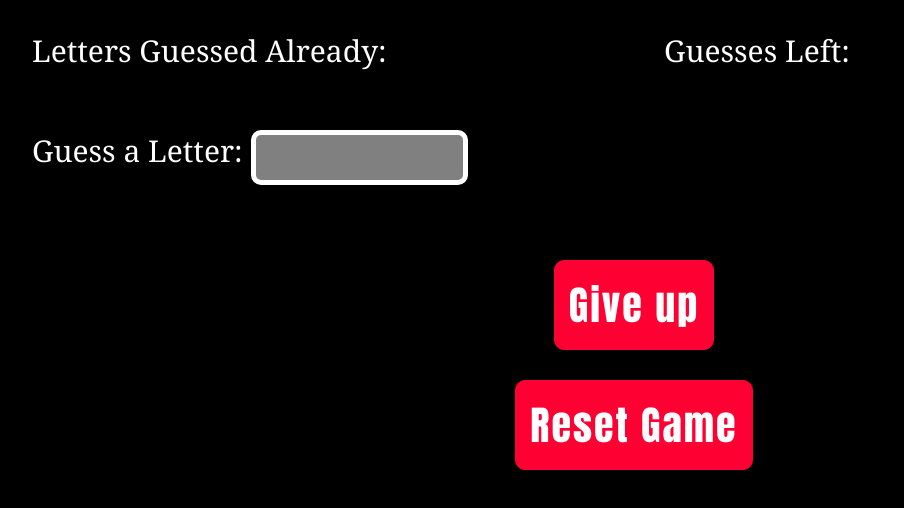
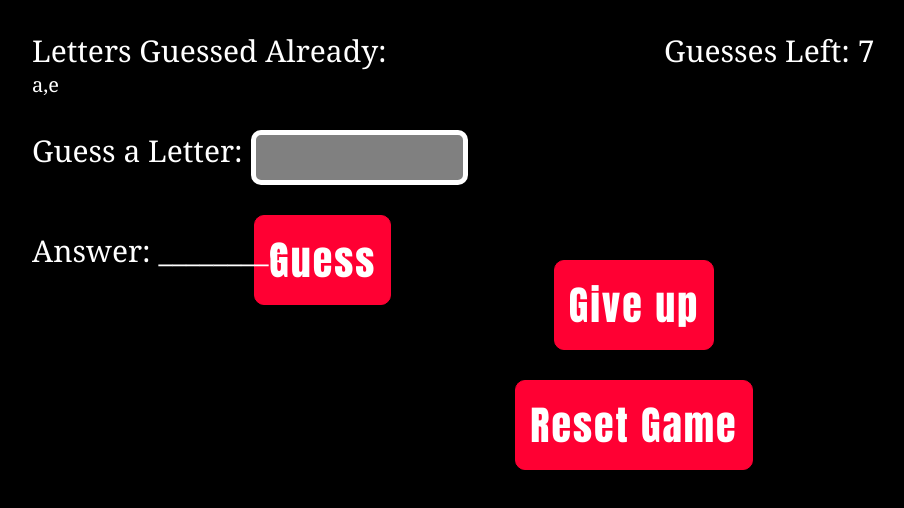
Before and after one commit to kevonc/Hangman-with-Javascript, a plain HTML site: page index.html in a window 1280 px wide. Shown: the top 508 px of the page, without its empty margins (6-910 px from the left). Drawn offline with Linux system fonts and the light colour scheme.

Commit message:
Implemented event handler

```diff
--- a/index.html
+++ b/index.html
@@ -20,6 +20,10 @@
       <div id="guessBox">
         Guess a Letter:
         <input id="letterField" type="text" />
+        <input id="guessButton" class="button" type="submit" value="Guess"/>
+      </div>
+      <div id="answerArea">
+        <span id="revealAnswer"></span>
       </div>
     </div>
   </div>
--- a/js/game.js
+++ b/js/game.js
@@ -1,8 +1,9 @@
 var word = {
   secretWord: "",
+  allLetters: [],
   correctLetters: [],
   wrongLetters: [],
-  answer: "",
+  revealSecretWord: "",
   wordList: ['ruby', 'rails', 'javascript', 'array', 'hash', 'underscore', 'sinatra', 'model',
              'controller', 'view', 'devise', 'authentication', 'capybara', 'jasmine', 'cache',
              'sublime', 'terminal', 'system', 'twitter', 'facebook', 'function', 'google', 'amazon',
@@ -13,7 +14,7 @@ var word = {
   setSecretWord: function(){
     this.secretWord = _.shuffle(this.wordList)[0];
     for ( var i = 0; i < this.secretWord.length; i++ ) {
-      this.answer += ("_");
+      this.revealSecretWord += ("_");
     }
   },
 
@@ -27,14 +28,15 @@ var word = {
     } else {
       this.wrongLetters.push(guessedLetter);
     }
+    this.allLetters.push(guessedLetter);
   },
 
   findAnswer: function(guessedLetter) {
     for ( var i = 0; i < this.secretWord.length; i++ ) {
       if (_.isEqual(this.secretWord[i], guessedLetter)) {
-        var answerArray = this.answer.split("");
-        answerArray[i] = guessedLetter;
-        this.answer = answerArray.join("");
+        var revealSecretWordArray = this.revealSecretWord.split("");
+        revealSecretWordArray[i] = guessedLetter;
+        this.revealSecretWord = revealSecretWordArray.join("");
       }
     }
   }
@@ -47,6 +49,7 @@ var player = {
   makeGuess: function(guessedLetter){
     word.checkLetters(guessedLetter);
     word.findAnswer(guessedLetter);
+    game.updateDisplay(); // (?)
   },
 
   // Check if the player has won and end the game if so
@@ -63,30 +66,54 @@ var player = {
 var game = {
   // Resets the game
   resetGame: function(){
-
+    // word.secretWord = "";
+    word.allLetters = [];
+    word.correctLetters = [];
+    word.wrongLetters = [];
+    word.revealSecretWord = "";
+    game.updateDisplay();
+    document.getElementById("revealAnswer").innerHTML = "";
+    word.setSecretWord();
   },
 
   // Reveals the answer to the secret word and ends the game
   giveUp: function(){
-
+    document.getElementById("revealAnswer").innerHTML = word.secretWord;
   },
 
   // Update the display with the parts of the secret word guessed, the letters guessed, and the guesses remaining
-  updateDisplay: function(secretWordWithBlanks, guessedLetters, guessesLeft){
-
+  // secretWordWithBlanks, guessedLetters, guessesLeft
+  updateDisplay: function(){
+    document.getElementById("revealAnswer").innerHTML = "Answer: " + word.revealSecretWord;
+    document.getElementById("guessedLetters").innerHTML = word.allLetters;
+    document.getElementById("guessesLeft").innerHTML = player.maxGuesses - word.wrongLetters.length;
   }
 };
 
 window.onload = function(){
+
+// Buttons
+var resetButton = document.getElementById("resetButton");
+var giveUpButton = document.getElementById("giveUpButton");
+var inputLetter = document.getElementById("letterField").value;
+var guessButton = document.getElementById("guessButton");
+
+  // Start a new game
   word.setSecretWord();
   console.log(word.secretWord);
   player.makeGuess("a");
   player.makeGuess("e");
   console.log(word.correctLetters);
   console.log(word.wrongLetters);
-  console.log(word.answer);
-  // Start a new game
+  console.log(word.revealSecretWord);
+  game.updateDisplay();
+  // game.resetGame();
+  console.log(word.secretWord);
+  console.log(inputLetter);
   // Add event listener to the letter input field to grab letters that are guessed
+  guessButton.addEventListener("click", function () { player.makeGuess(inputLetter); });
   // Add event listener to the reset button to reset the game when clicked
+  resetButton.addEventListener("click", function () { game.resetGame(); });
   // Add event listener to the give up button to give up when clicked
+  giveUpButton.addEventListener("click", function () { game.giveUp(); });
 };
--- a/style.css
+++ b/style.css
@@ -35,6 +35,10 @@ body {
   height: 70%;
 }
 
+#answerArea {
+  float: left;
+}
+
 #wordString {
   letter-spacing: 10px;
   font-size: 100px;
```
